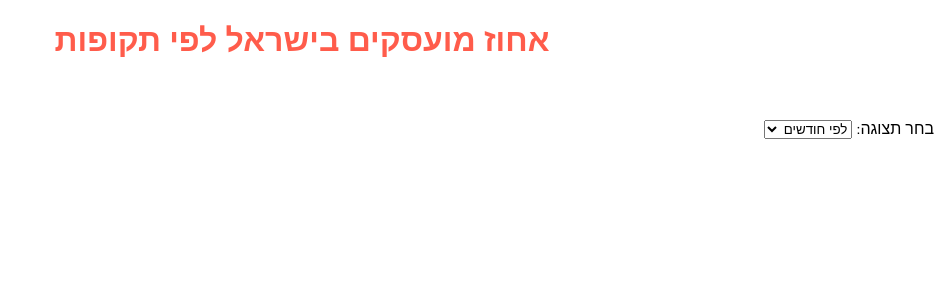
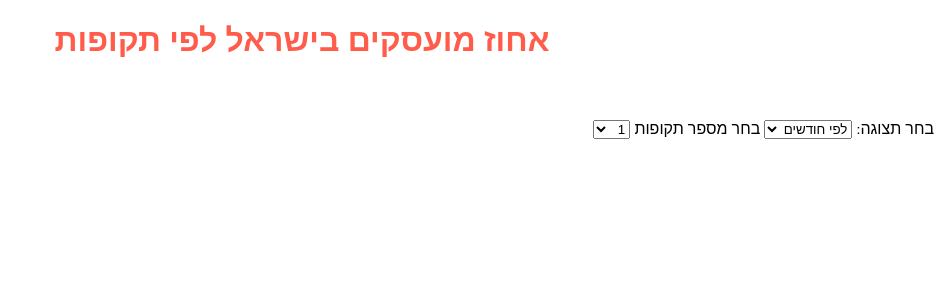
Before and after one commit to doron-g/lamas, a plain HTML site: page index.html in a window 1280 px wide. Shown: the whole page, without its empty margins (338-1280 px from the left). Drawn offline with nearby package versions, Linux system fonts and the light colour scheme; no server answers.

Commit message:
add number of periods selector

```diff
--- a/api_query_cbs.js
+++ b/api_query_cbs.js
@@ -2,9 +2,17 @@ const periodElm = document.getElementById("period")
 periodElm.addEventListener('change', () => {
     const period = periodElm.value
     console.log(period)
-    cbsDataOptions.time  = period
+    cbsDataOptions.time = period
     fetchData()
 })
+const lastElm = document.getElementById("last")
+lastElm.addEventListener('change', () => {
+    const last = lastElm.value
+    console.log(last)
+    cbsDataOptions.last = last
+    fetchData()
+})
+
 
 const cbsDataOptions = {
     'path': 'https://apis.cbs.gov.il/series/data/path?', //constant path for the data, there is a different path for the tittles
@@ -15,7 +23,6 @@ periodElm.addEventListener('change', () => {
     'format': 'json', //xml or json
     'download': 'false' // if you want to download the file
 }
-
 
 
 async function fetchData() {
@@ -30,7 +37,7 @@ async function fetchData() {
         labels.push(data[line]['TimePeriod'])
         chartData.push(data[line]['Value'])
     }
-    const mohData = await fetchMohData()
+    // const mohData = await fetchMohData()
     makeChart(labels.reverse(), chartData.reverse())
 }
 
@@ -101,8 +108,8 @@ function makeChart(labels, lamasData, mohData) {
             }],
         },
         options: {
-            legend:{
-                display:false
+            legend: {
+                display: false
             },
             xAxisId: "חודש",
             scales: {
--- a/index.html
+++ b/index.html
@@ -1,5 +1,5 @@
 <!DOCTYPE html>
-<html lang="he" dir="rtl">
+<html lang="he" dir="rtl" xmlns="http://www.w3.org/1999/html">
 <head>
     <meta charset="UTF-8">
     <title>נתונים מהלמס</title>
@@ -19,6 +19,21 @@
     <option value="2">לפי רבעונים</option>
     <option value="1">לפי שנים</option>
 </select>
+<label for="last">בחר מספר תקופות</label>
+<select name="last" id="last">
+<option value="1">1</option>
+<option value="2">2</option>
+<option value="3">3</option>
+<option value="4">4</option>
+<option value="5">5</option>
+<option value="6">6</option>
+<option value="7">7</option>
+<option value="8">8</option>
+<option value="9">9</option>
+<option value="10">10</option>
+<option value="11">11</option>
+<option value="12">12</option>
+</select>
 
 
 <div style='width:75%; height:75%;'>
```
Lines whose indentation alone changed are shown as unchanged.
